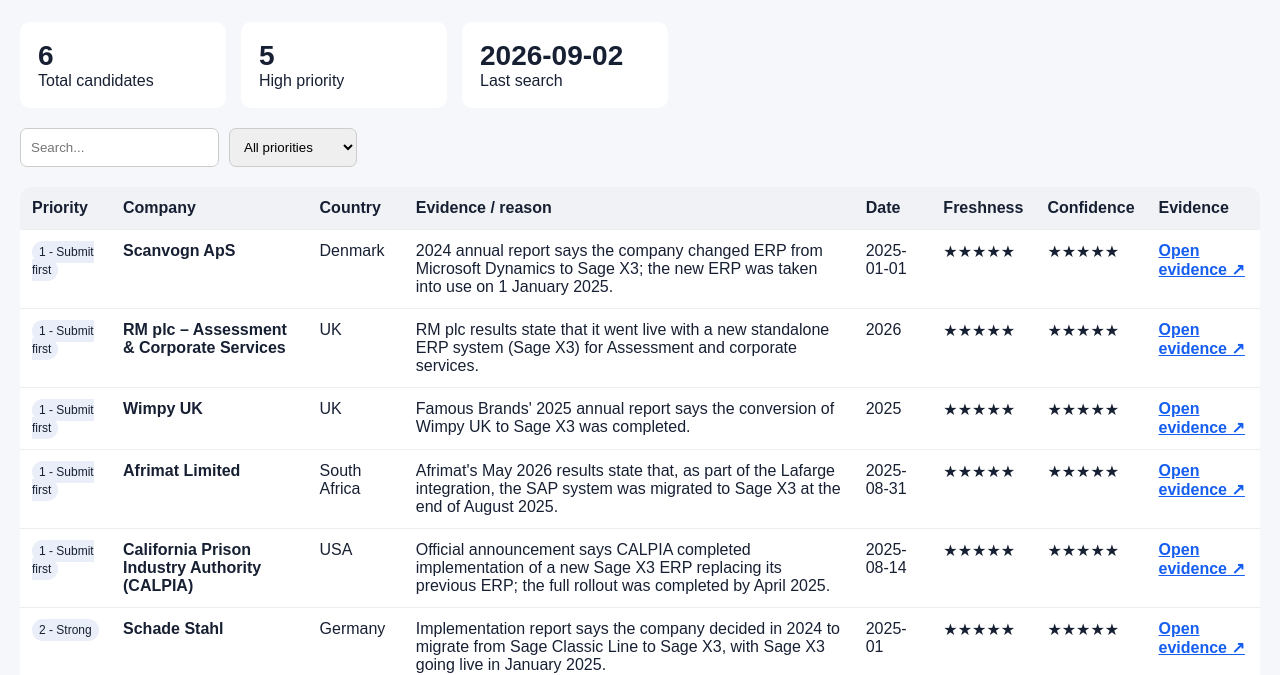
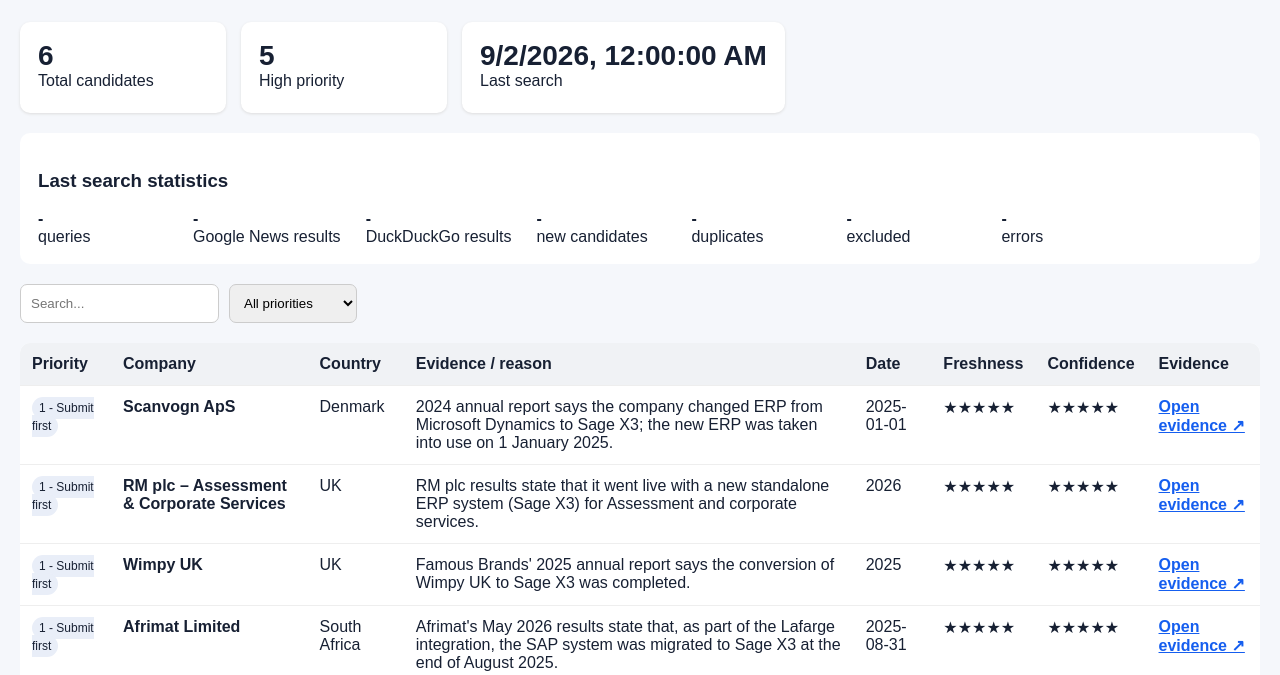
Before and after one commit to Robmonster/sage-x3-discovery, a plain HTML site: page index.html in a window 1280 px wide. Shown: the part 151-826 px from the top of the page. Drawn offline with Linux system fonts and the light colour scheme.

Commit message:
Update index.html

```diff
--- a/index.html
+++ b/index.html
@@ -1,19 +1,88 @@
-<!doctype html><html><head><meta charset="utf-8"><meta name="viewport" content="width=device-width,initial-scale=1">
-<title>Sage X3 Discovery Monitor</title><style>
-body{font-family:Arial,sans-serif;margin:0;background:#f5f7fb;color:#172033}header{background:#172033;color:white;padding:25px 5%}main{max-width:1400px;margin:25px auto;padding:0 20px}
-.cards{display:flex;gap:15px;flex-wrap:wrap}.card{background:white;padding:18px;border-radius:10px;min-width:170px}.num{font-size:28px;font-weight:bold}
-.controls{margin:20px 0;display:flex;gap:10px;flex-wrap:wrap}input,select{padding:10px;border:1px solid #ccc;border-radius:7px}
-table{width:100%;border-collapse:collapse;background:white}th,td{padding:12px;border-bottom:1px solid #eee;text-align:left;vertical-align:top}th{background:#f0f2f5}
-.wrap{overflow:auto;border-radius:10px}a{color:#155eef;font-weight:bold}.badge{padding:4px 7px;border-radius:20px;background:#e9eef8;font-size:12px}
-</style></head><body><header><h1>Sage X3 Discovery Monitor</h1><div>Recent public evidence of Sage X3 users and implementations</div></header>
-<main><div class="cards"><div class="card"><div class="num" id="n">-</div>Total candidates</div><div class="card"><div class="num" id="h">-</div>High priority</div><div class="card"><div class="num" id="d">-</div>Last search</div></div>
-<div class="controls"><input id="q" placeholder="Search..."><select id="p"><option value="">All priorities</option><option>1 - Submit first</option><option>2 - Strong</option><option>3 - Reserve</option><option>4 - Lead</option></select></div>
-<div class="wrap"><table><thead><tr><th>Priority</th><th>Company</th><th>Country</th><th>Evidence / reason</th><th>Date</th><th>Freshness</th><th>Confidence</th><th>Evidence</th></tr></thead><tbody id="rows"></tbody></table></div></main>
+<!doctype html>
+<html><head><meta charset="utf-8"><meta name="viewport" content="width=device-width,initial-scale=1">
+<title>Sage X3 Discovery Monitor</title>
+<style>
+body{font-family:Arial,sans-serif;margin:0;background:#f5f7fb;color:#172033}
+header{background:#172033;color:white;padding:25px 5%}
+main{max-width:1400px;margin:25px auto;padding:0 20px}
+.cards{display:flex;gap:15px;flex-wrap:wrap}
+.card{background:white;padding:18px;border-radius:10px;min-width:170px;box-shadow:0 1px 3px #ddd}
+.num{font-size:28px;font-weight:bold}
+.small{font-size:13px;color:#657084;margin-top:5px}
+.controls{margin:20px 0;display:flex;gap:10px;flex-wrap:wrap}
+input,select{padding:10px;border:1px solid #ccc;border-radius:7px}
+table{width:100%;border-collapse:collapse;background:white}
+th,td{padding:12px;border-bottom:1px solid #eee;text-align:left;vertical-align:top}
+th{background:#f0f2f5}.wrap{overflow:auto;border-radius:10px}
+a{color:#155eef;font-weight:bold}
+.badge{padding:4px 7px;border-radius:20px;background:#e9eef8;font-size:12px}
+.stats{margin:20px 0;background:white;padding:18px;border-radius:10px}
+.statgrid{display:flex;gap:25px;flex-wrap:wrap}.statgrid div{min-width:130px}
+</style></head>
+<body>
+<header><h1>Sage X3 Discovery Monitor</h1>
+<div>Recent public evidence of Sage X3 users and implementations</div></header>
+<main>
+<div class="cards">
+<div class="card"><div class="num" id="n">-</div>Total candidates</div>
+<div class="card"><div class="num" id="h">-</div>High priority</div>
+<div class="card"><div class="num" id="d">-</div>Last search<div class="small" id="duration"></div></div>
+</div>
+
+<div class="stats">
+<h3>Last search statistics</h3>
+<div class="statgrid">
+<div><b id="queries">-</b><br>queries</div>
+<div><b id="gn">-</b><br>Google News results</div>
+<div><b id="ddg">-</b><br>DuckDuckGo results</div>
+<div><b id="new">-</b><br>new candidates</div>
+<div><b id="dup">-</b><br>duplicates</div>
+<div><b id="exc">-</b><br>excluded</div>
+<div><b id="err">-</b><br>errors</div>
+</div></div>
+
+<div class="controls">
+<input id="q" placeholder="Search...">
+<select id="p"><option value="">All priorities</option>
+<option>1 - Submit first</option><option>2 - Strong</option><option>3 - Reserve</option><option>4 - Lead</option></select>
+</div>
+<div class="wrap"><table><thead><tr>
+<th>Priority</th><th>Company</th><th>Country</th><th>Evidence / reason</th>
+<th>Date</th><th>Freshness</th><th>Confidence</th><th>Evidence</th>
+</tr></thead><tbody id="rows"></tbody></table></div>
+</main>
+
 <script>
-let data=[];const esc=x=>String(x??'').replace(/[&<>"']/g,m=>({'&':'&amp;','<':'&lt;','>':'&gt;','"':'&quot;',"'":'&#39;'}[m]));
-function render(){let q=document.getElementById('q').value.toLowerCase(),p=document.getElementById('p').value;
-let a=data.filter(x=>(!p||x.priority==p)&&(!q||Object.values(x).join(' ').toLowerCase().includes(q)));
-document.getElementById('rows').innerHTML=a.map(x=>`<tr><td><span class="badge">${esc(x.priority)}</span></td><td><b>${esc(x.company)}</b></td><td>${esc(x.country)}</td><td>${esc(x.reason)}</td><td>${esc(x.evidence_date)}</td><td>${esc(x.freshness)}</td><td>${esc(x.confidence)}</td><td><a href="${esc(x.evidence_url)}" target="_blank">Open evidence ↗</a></td></tr>`).join('')}
-fetch('candidates.json').then(r=>r.json()).then(x=>{data=x.candidates||[];document.getElementById('n').textContent=data.length;document.getElementById('h').textContent=data.filter(x=>x.priority.startsWith('1')).length;document.getElementById('d').textContent=x.last_search||'-';render()});
+let data=[];
+const esc=x=>String(x??'').replace(/[&<>"']/g,m=>({'&':'&amp;','<':'&lt;','>':'&gt;','"':'&quot;',"'":'&#39;'}[m]));
+function render(){
+ let q=document.getElementById('q').value.toLowerCase();
+ let p=document.getElementById('p').value;
+ let a=data.filter(x=>(!p||x.priority==p)&&(!q||Object.values(x).join(' ').toLowerCase().includes(q)));
+ document.getElementById('rows').innerHTML=a.map(x=>`<tr>
+ <td><span class="badge">${esc(x.priority)}</span></td>
+ <td><b>${esc(x.company)}</b></td><td>${esc(x.country)}</td>
+ <td>${esc(x.reason)}</td><td>${esc(x.evidence_date)}</td>
+ <td>${esc(x.freshness)}</td><td>${esc(x.confidence)}</td>
+ <td><a href="${esc(x.evidence_url)}" target="_blank">Open evidence ↗</a></td>
+ </tr>`).join('');
+}
+fetch('candidates.json').then(r=>r.json()).then(x=>{
+ data=x.candidates||[];
+ document.getElementById('n').textContent=data.length;
+ document.getElementById('h').textContent=data.filter(x=>x.priority.startsWith('1')).length;
+ let dt=x.last_search||'-';
+ document.getElementById('d').textContent=dt==='-'?'-':new Date(dt).toLocaleString();
+ let s=x.search_stats||{};
+ document.getElementById('duration').textContent=s.duration_seconds!=null?'Run time: '+s.duration_seconds+'s':'';
+ document.getElementById('queries').textContent=s.queries??'-';
+ document.getElementById('gn').textContent=s.google_news_results??'-';
+ document.getElementById('ddg').textContent=s.duckduckgo_results??'-';
+ document.getElementById('new').textContent=s.new_candidates??'-';
+ document.getElementById('dup').textContent=s.duplicates??'-';
+ document.getElementById('exc').textContent=s.excluded??'-';
+ document.getElementById('err').textContent=s.errors??'-';
+ render();
+}).catch(e=>{document.getElementById('d').textContent='Error loading data';console.error(e)});
 q.oninput=render;p.onchange=render;
 </script></body></html>
```
